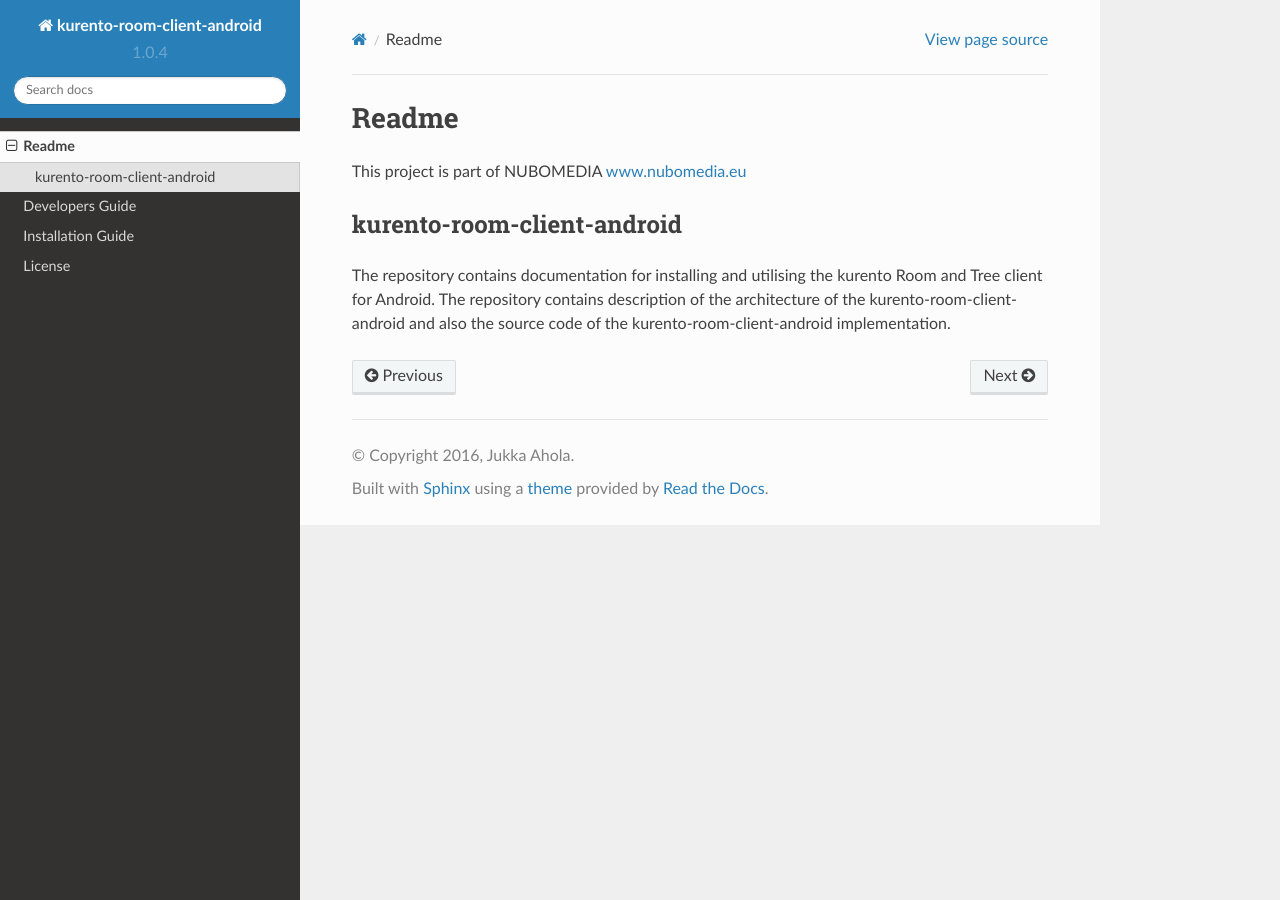
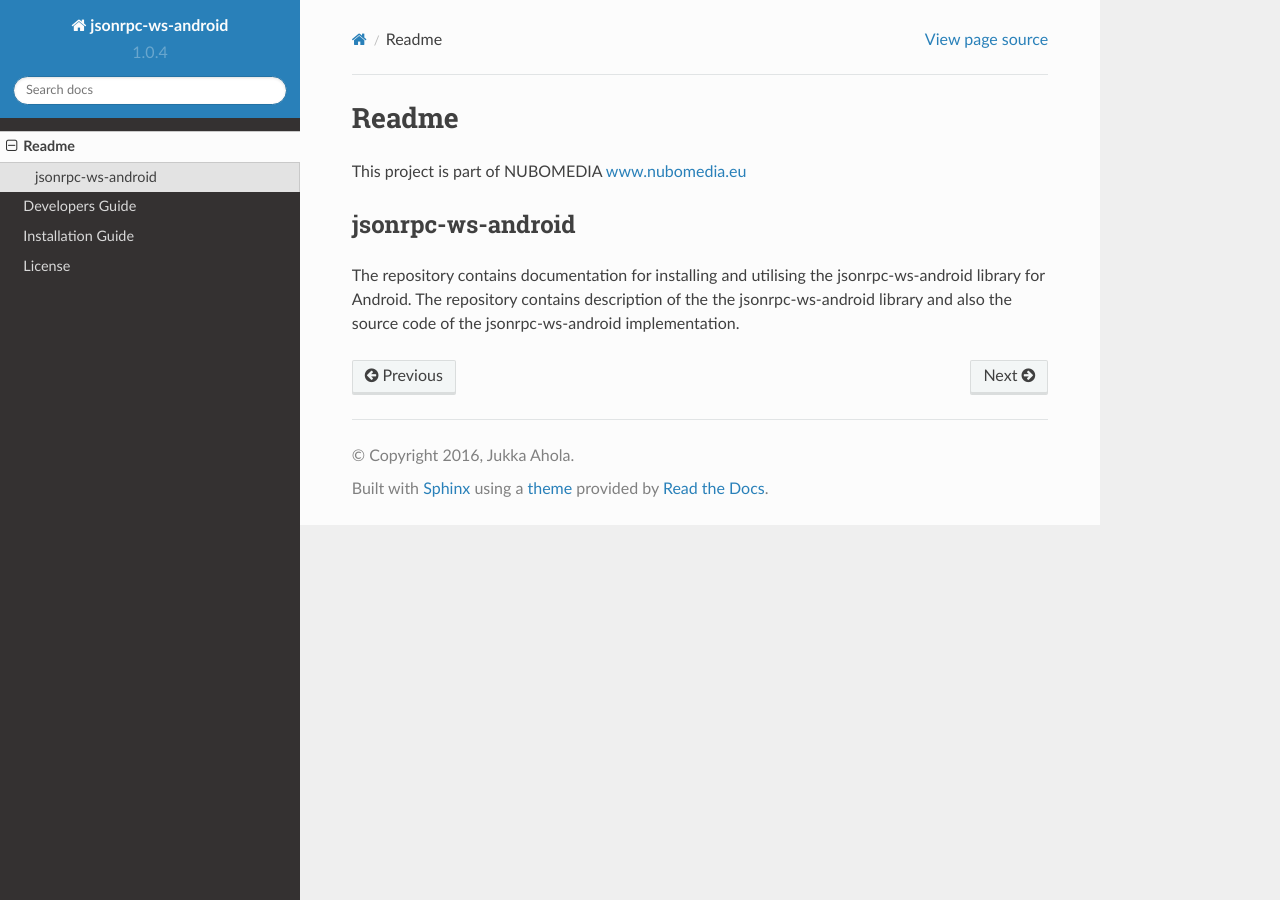
Before and after one commit to nubomedia-vtt/jsonrpc-ws-android, a Sphinx documentation site: the page built from docs/README.rst, in a window 1280 px wide. Built offline with Sphinx 7.4.7 and the Read the Docs theme 2.0.0, drawn with Linux system fonts in a browser that asks for light colours.

Commit message:
docs added

```diff
--- a/docs/README.rst
+++ b/docs/README.rst
@@ -7,7 +7,8 @@ This project is part of NUBOMEDIA
 `www.nubomedia.eu <http://www.nubomedia.eu>`__
 
 
-kurento-room-client-android
-===========================
+jsonrpc-ws-android
+==================
 
-The repository contains documentation for installing and utilising the kurento Room and Tree client for Android. The repository contains description of the architecture of the kurento-room-client-android and also the source code of the kurento-room-client-android implementation.
+The repository contains documentation for installing and utilising the jsonrpc-ws-android library for Android.
+The repository contains description of the the jsonrpc-ws-android library and also the source code of the jsonrpc-ws-android implementation.
--- a/docs/conf.py
+++ b/docs/conf.py
@@ -1,6 +1,6 @@
 # -*- coding: utf-8 -*-
 #
-# kurento-room-client-android documentation build configuration file, created by
+# jsonrpc-ws-android documentation build configuration file, created by
 # sphinx-quickstart on Mon Jan 18 16:06:05 2016.
 #
 # This file is execfile()d with the current directory set to its
@@ -46,7 +46,7 @@ source_suffix = '.rst'
 master_doc = 'index'
 
 # General information about the project.
-project = u'kurento-room-client-android'
+project = u'jsonrpc-ws-android'
 copyright = u'2016, Jukka Ahola'
 author = u'Jukka Ahola'
 
@@ -201,7 +201,7 @@ html_static_path = ['_static']
 #html_search_scorer = 'scorer.js'
 
 # Output file base name for HTML help builder.
-htmlhelp_basename = 'kurento-room-client-androiddoc'
+htmlhelp_basename = 'jsonrpc-ws-androiddoc'
 
 # -- Options for LaTeX output ---------------------------------------------
 
@@ -223,7 +223,7 @@ latex_elements = {
 # (source start file, target name, title,
 #  author, documentclass [howto, manual, or own class]).
 latex_documents = [
-    (master_doc, 'kurento-room-client-android.tex', u'kurento-room-client-android Documentation',
+    (master_doc, 'jsonrpc-ws-android.tex', u'jsonrpc-ws-android Documentation',
      u'Jukka Ahola', 'manual'),
 ]
 
@@ -253,7 +253,7 @@ latex_documents = [
 # One entry per manual page. List of tuples
 # (source start file, name, description, authors, manual section).
 man_pages = [
-    (master_doc, 'kurento-room-client-android', u'kurento-room-client-android Documentation',
+    (master_doc, 'jsonrpc-ws-android', u'jsonrpc-ws-android Documentation',
      [author], 1)
 ]
 
@@ -267,8 +267,8 @@ man_pages = [
 # (source start file, target name, title, author,
 #  dir menu entry, description, category)
 texinfo_documents = [
-    (master_doc, 'kurento-room-client-android', u'kurento-room-client-android Documentation',
-     author, 'kurento-room-client-android', 'One line description of project.',
+    (master_doc, 'jsonrpc-ws-android', u'jsonrpc-ws-android Documentation',
+     author, 'jsonrpc-ws-android', 'One line description of project.',
      'Miscellaneous'),
 ]
 
```
Also changed, not shown: 14 other files.
